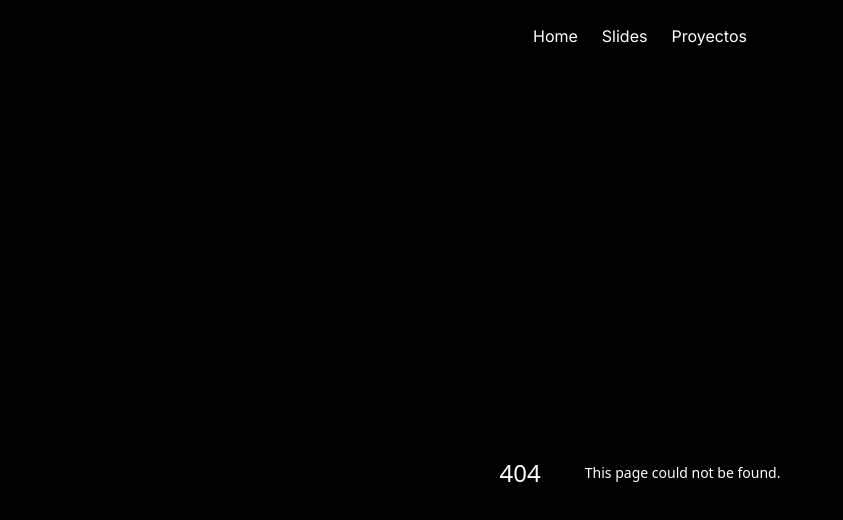
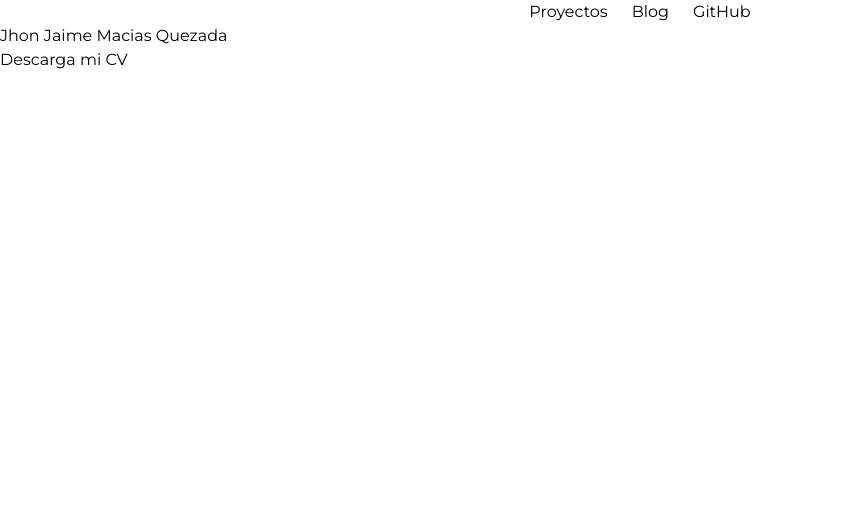
Before and after one commit to JhonKenede/portfolio, a Next.js app: page /Header in a window 1280 px wide. Before the commit this address had no page. Shown: the top 520 px of the page, without its empty margins (0-843 px from the left). Built offline with nearby package versions, Linux system fonts and the light colour scheme.

Commit message:
añadiendo  header, footer, sections

```diff
--- /dev/null
+++ b/app/Header/page.jsx
@@ -0,0 +1,10 @@
+export default function Page() {
+  return (
+    <div>
+      <h2>Jhon Jaime Macias Quezada</h2>
+      <div>
+        <button>Descarga mi CV</button>
+      </div>
+    </div>
+  );
+}
--- /dev/null
+++ b/app/Navbar/page.jsx
@@ -0,0 +1,19 @@
+import Link from "next/link";
+
+export default function Page() {
+  return (
+    <nav className="container ">
+      <ul className="flex gap-6 justify-center">
+        <li>
+          <Link href="/">Proyectos</Link>
+        </li>
+        <li>
+          <Link href="/slides">Blog</Link>
+        </li>
+        <li>
+          <Link href="https://github.com/JhonKenede">GitHub</Link>
+        </li>
+      </ul>
+    </nav>
+  );
+}
--- /dev/null
+++ b/app/Sections/page.jsx
@@ -0,0 +1,7 @@
+export default function Page() {
+  return (
+    <section>
+      <div></div>
+    </section>
+  );
+}
--- a/app/layout.jsx
+++ b/app/layout.jsx
@@ -1,29 +1,15 @@
 // En RootLayout.js
 import { Inter } from "next/font/google";
-import "./globals.css";
-
-import Link from "next/link";
+import "./ui/globals.css";
+import { montserrat } from "./ui/fonts";
+import Navbar from "./Navbar/page";
 const inter = Inter({ subsets: ["latin"] });
 
 const RootLayout = ({ children }) => {
   return (
     <html lang="en">
-      <body className={`${inter.className} bg-black text-white`}>
-        <header className="py-6">
-          <nav className="container ">
-            <ul className="flex gap-6 justify-center">
-              <li>
-                <Link href="/">Home</Link>
-              </li>
-              <li>
-                <Link href="/slides">Slides</Link>
-              </li>
-              <li>
-                <Link href="/">Proyectos</Link>
-              </li>
-            </ul>
-          </nav>
-        </header>
+      <body className={`${montserrat.className} antialiased`}>
+        <Navbar />
         <main>{children}</main>
       </body>
     </html>
--- a/app/page.jsx
+++ b/app/page.jsx
@@ -1,10 +1,16 @@
+import Page from "./Slides/page";
+import Header from "./Header/page";
 export default function Home() {
   console.log("Ruta de la imagen:", "/prueba.jpeg");
 
   return (
     <section className="py-24">
-      <div className="container ">
+      <Header />
+      <div className="container">
         <h1 className="text-3xl font-bold">Proyectos</h1>
+      </div>
+      <div className="container">
+        <Page />
       </div>
     </section>
   );
--- a/app/slides/page.jsx
+++ b/app/slides/page.jsx
@@ -3,9 +3,8 @@
 import Image from "next/image";
 
 import { Swiper, SwiperSlide } from "swiper/react";
-import { Navigation, Pagination } from "swiper/modules";
-import { Autoplay, FreeMode } from "swiper/modules";
-import { images } from "@/lib/images";
+import { Navigation, Pagination, Autoplay, FreeMode } from "swiper/modules";
+import { images } from "@/app/lib/images";
 
 import "swiper/css";
 import "swiper/css/navigation";
--- /dev/null
+++ b/app/ui/fonts.jsx
@@ -0,0 +1,3 @@
+// aqui podemos cargar todas las fuentes de google para tener una mehjor optimizacion de la app
+import { Montserrat } from "next/font/google";
+export const montserrat = Montserrat({ subsets: ["latin"] });
```
Also changed, not shown: app/Footer/page.jsx (added), app/lib/images.js (renamed from lib/images.js), app/lib/utils.js (added), app/ui/globals.css (renamed from app/globals.css), 1 other file (tests, documents, lock files or other folders).
